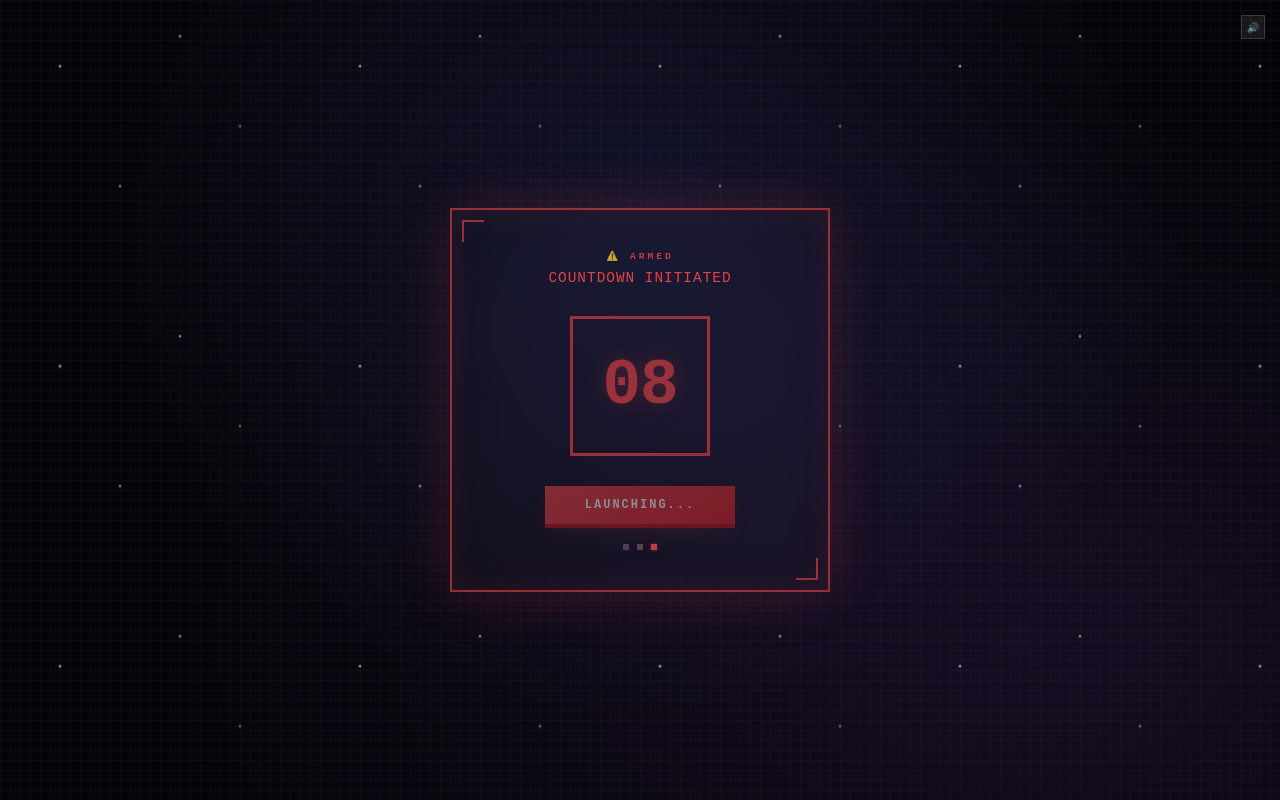
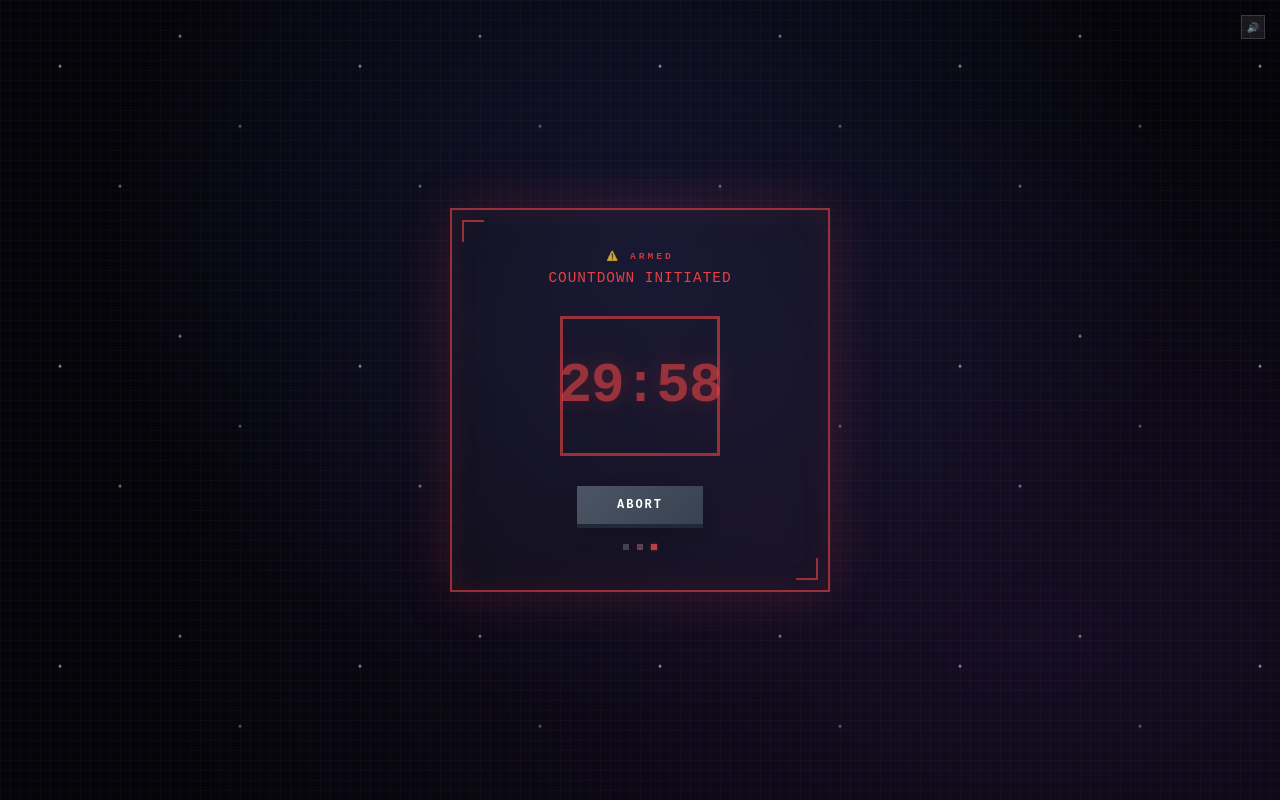
Before and after one commit to xu1248129920-pass/midjourney-login, a plain HTML site: page launch-v2.html in a window 1280 px wide. Both pictures are taken after a click on the button "INITIATE". Drawn offline with Linux system fonts and the light colour scheme.

Commit message:
Update launch sequence to 30 minutes countdown

```diff
--- a/launch-v2.html
+++ b/launch-v2.html
@@ -3,7 +3,7 @@
 <head>
     <meta charset="UTF-8">
     <meta name="viewport" content="width=device-width, initial-scale=1.0">
-    <title>LAUNCH SEQUENCE V2</title>
+    <title>LAUNCH SEQUENCE V2 (30 MIN)</title>
     <style>
         * { margin: 0; padding: 0; box-sizing: border-box; }
 
@@ -106,7 +106,7 @@
 
         .timer-box {
             position: relative;
-            width: 140px;
+            width: 160px; /* 稍微加宽以容纳 MM:SS */
             height: 140px;
             margin: 0 auto 30px;
             display: flex;
@@ -119,7 +119,7 @@
         .card.alert-mode .timer-box { border-color: rgba(239, 68, 68, 0.6); }
 
         .timer-number {
-            font-size: 4rem;
+            font-size: 3.5rem; /* 稍微调小字体以适应两位数 */
             font-weight: bold;
             font-family: 'Courier New', monospace;
             color: #fff;
@@ -145,6 +145,7 @@
             transition: all 0.2s ease;
             box-shadow: 0 4px 0 #4f46e5, 0 8px 25px -8px rgba(99, 102, 241, 0.4);
             font-family: 'Courier New', monospace;
+            margin: 0 5px;
         }
 
         .btn:hover {
@@ -159,7 +160,15 @@
 
         .btn:disabled { opacity: 0.5; cursor: not-allowed; transform: none; }
 
-        .card.alert-mode .btn {
+        .btn-cancel {
+            background: linear-gradient(135deg, #4b5563 0%, #374151 100%);
+            box-shadow: 0 4px 0 #1f2937, 0 8px 25px -8px rgba(0, 0, 0, 0.4);
+        }
+        .btn-cancel:hover {
+            box-shadow: 0 6px 0 #1f2937, 0 12px 35px -8px rgba(0, 0, 0, 0.6);
+        }
+
+        .card.alert-mode .btn-launch {
             background: linear-gradient(135deg, #ef4444 0%, #dc2626 100%);
             box-shadow: 0 4px 0 #b91c1c, 0 8px 25px -8px rgba(239, 68, 68, 0.4);
         }
@@ -284,6 +293,12 @@
         }
         .sound-toggle:hover { background: rgba(255,255,255,0.15); color: #fff; }
         .sound-toggle.muted { opacity: 0.4; }
+
+        .button-group {
+            display: flex;
+            justify-content: center;
+            gap: 10px;
+        }
     </style>
 </head>
 <body>
@@ -295,11 +310,14 @@
     <div class="card" id="mainCard">
         <div id="launchContent">
             <div class="title" id="statusTitle">SYSTEM READY</div>
-            <div class="subtitle" id="statusText">AWAITING CONFIRMATION</div>
+            <div class="subtitle" id="statusText">30 MINUTE SEQUENCE</div>
             <div class="timer-box" id="timerBox">
-                <div class="timer-number" id="timerDisplay">10</div>
+                <div class="timer-number" id="timerDisplay">30:00</div>
             </div>
-            <button class="btn" id="launchBtn" onclick="startSequence()">INITIATE</button>
+            <div class="button-group">
+                <button class="btn btn-launch" id="launchBtn" onclick="startSequence()">INITIATE</button>
+                <button class="btn btn-cancel" id="cancelBtn" onclick="cancelSequence()" style="display:none;">ABORT</button>
+            </div>
             <div class="status">
                 <div class="status-dot"></div>
                 <div class="status-dot"></div>
@@ -344,6 +362,7 @@
     <script>
         const timerDisplay = document.getElementById('timerDisplay');
         const launchBtn = document.getElementById('launchBtn');
+        const cancelBtn = document.getElementById('cancelBtn');
         const mainCard = document.getElementById('mainCard');
         const launchContent = document.getElementById('launchContent');
         const successContent = document.getElementById('successContent');
@@ -360,6 +379,9 @@
         let soundEnabled = true;
         let audioCtx = null;
         let alarmInterval = null;
+        let timerInterval = null;
+        let totalSeconds = 30 * 60; // 30 minutes
+        let isRunning = false;
 
         function initAudio() {
             if (!audioCtx) {
@@ -431,20 +453,27 @@
             initAudio();
         }
 
+        function formatTime(seconds) {
+            const m = Math.floor(seconds / 60);
+            const s = seconds % 60;
+            return `${m.toString().padStart(2, '0')}:${s.toString().padStart(2, '0')}`;
+        }
+
         function startSequence() {
+            if (isRunning) return;
             try {
                 initAudio();
+                isRunning = true;
+
                 mainCard.classList.add('alert-mode', 'pulsing');
                 statusTitle.textContent = '⚠️ ARMED';
                 statusText.textContent = 'COUNTDOWN INITIATED';
-                launchBtn.disabled = true;
-                launchBtn.textContent = 'LAUNCHING...';
 
-                let count = 10;
-                timerDisplay.textContent = count;
-                playAlarmTick();
+                launchBtn.style.display = 'none';
+                cancelBtn.style.display = 'inline-block';
 
-                alarmInterval = setInterval(playAlarmTick, 1000);
+                let count = totalSeconds;
+                timerDisplay.textContent = formatTime(count);
 
                 dotInterval = setInterval(() => {
                     dots.forEach(d => d.classList.remove('active'));
@@ -452,10 +481,15 @@
                     dotIndex = (dotIndex + 1) % 3;
                 }, 300);
 
-                const timerInterval = setInterval(() => {
+                timerInterval = setInterval(() => {
                     count--;
-                    timerDisplay.textContent = count < 10 ? '0' + count : count;
+                    timerDisplay.textContent = formatTime(count);
 
+                    // 最后10秒开始警报
+                    if (count === 10) {
+                        playAlarmTick();
+                        alarmInterval = setInterval(playAlarmTick, 1000);
+                    }
                     if (count === 5) {
                         clearInterval(alarmInterval);
                         alarmInterval = setInterval(playAlarmTick, 500);
@@ -478,12 +512,37 @@
             } catch (e) {
                 console.error("Sequence start error:", e);
                 alert("启动失败，请刷新页面重试");
+                resetUI();
             }
         }
 
+        function cancelSequence() {
+            if (!isRunning) return;
+
+            clearInterval(timerInterval);
+            clearInterval(dotInterval);
+            if (alarmInterval) clearInterval(alarmInterval);
+
+            resetUI();
+        }
+
+        function resetUI() {
+            isRunning = false;
+            mainCard.classList.remove('alert-mode', 'pulsing', 'shaking');
+            statusTitle.textContent = 'SYSTEM READY';
+            statusText.textContent = '30 MINUTE SEQUENCE';
+            timerDisplay.textContent = formatTime(totalSeconds);
+            launchBtn.style.display = 'inline-block';
+            launchBtn.disabled = false;
+            launchBtn.textContent = 'INITIATE';
+            cancelBtn.style.display = 'none';
+            dots.forEach(d => d.classList.remove('active'));
+        }
+
         function explode() {
-            timerDisplay.textContent = '00';
+            timerDisplay.textContent = '00:00';
             playExplosion();
+            isRunning = false;
 
             setTimeout(() => {
                 mainCard.classList.remove('shaking', 'pulsing');
```
